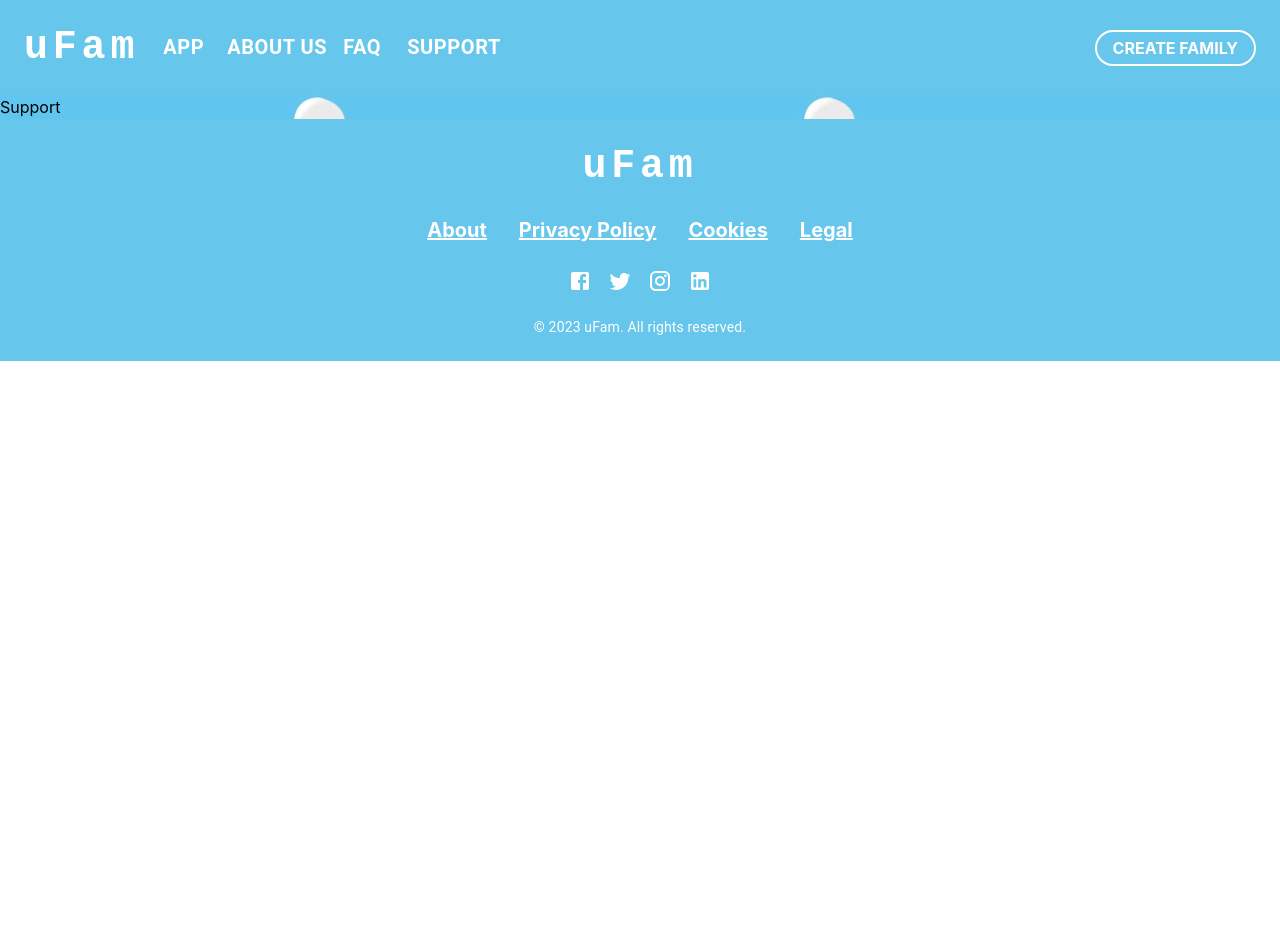
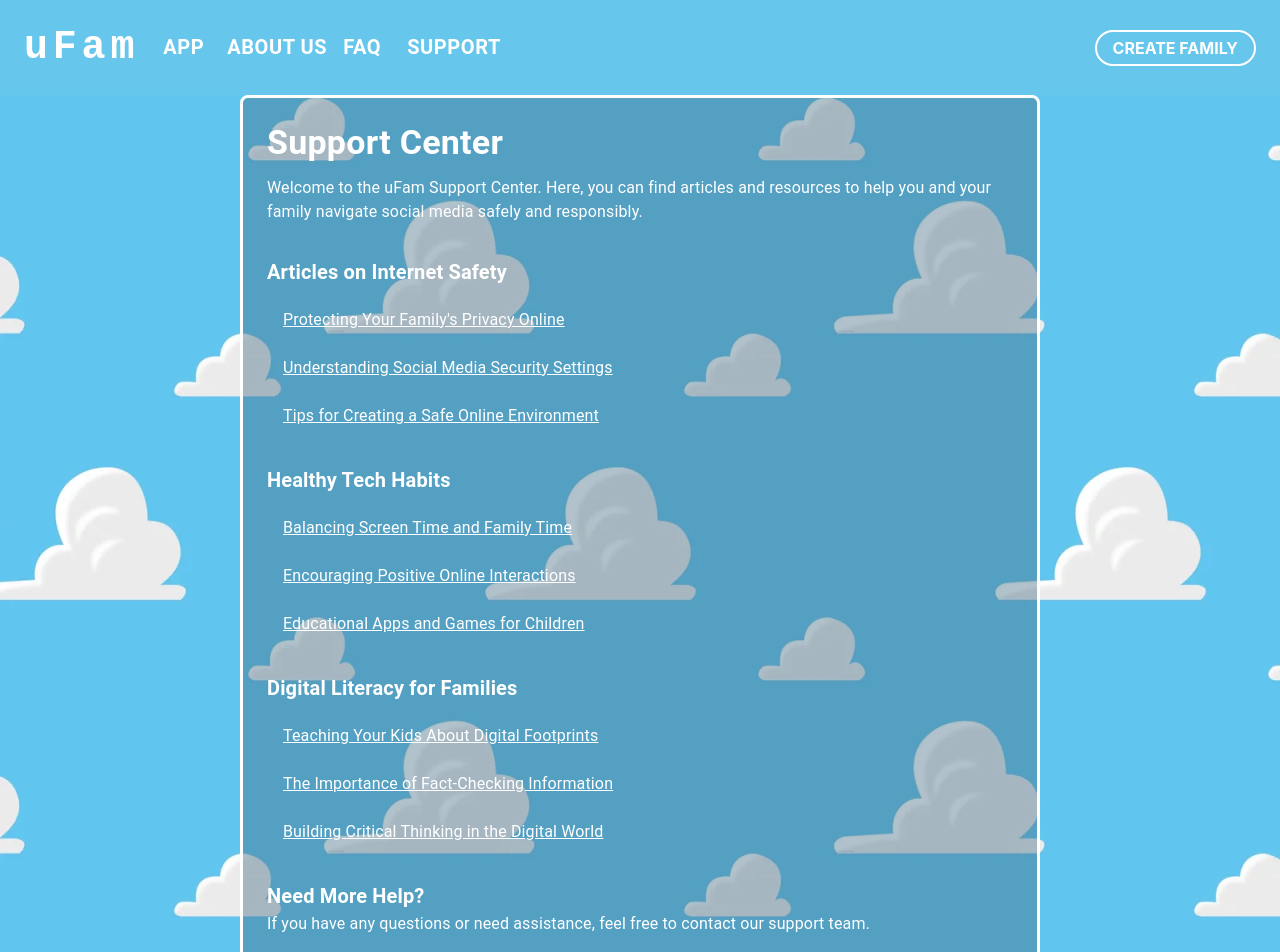
Before and after one commit to Famblablap/uFam_front, a React (Vite) app: page /support in a window 1280 px wide. Shown: the top 952 px of the page. Before the commit the page ends 800 px from the top, so only its background shows below. Built offline with nearby package versions, Linux system fonts and the light colour scheme.

Commit message:
landing ok

```diff
--- a/src/Components/ContactForm/ContactForm.jsx
+++ b/src/Components/ContactForm/ContactForm.jsx
@@ -8,6 +8,7 @@ import {
   Alert,
 } from "@mui/material";
 import axios from "axios";
+import { NavLink } from "react-router-dom";
 
 function ContactForm() {
   const [formData, setFormData] = useState({
@@ -127,6 +128,8 @@ function ContactForm() {
         sx={{ backgroundColor: "white" }}
       />
       <Button
+        component={NavLink}
+        to="/contact"
         type="submit"
         variant="contained"
         sx={{ mt: 2, backgroundColor: "#403f65" }}
--- /dev/null
+++ b/src/Pages/LandingPage/Contact.jsx
@@ -0,0 +1,45 @@
+import React from "react";
+import { Box, Typography, Paper } from "@mui/material";
+
+function Contact() {
+  return (
+    <Box
+      sx={{
+        display: "flex",
+        justifyContent: "center",
+        alignItems: "center",
+        minHeight: "80vh",
+        p: 3,
+      }}
+    >
+      <Paper
+        elevation={3}
+        sx={{
+          p: 4,
+          display: "flex",
+          flexDirection: "column",
+          justifyContent: "center",
+          alignItems: "center",
+          minHeight: "40vh",
+          borderRadius: 2,
+          backgroundColor: "#f5f5f5", // or theme.palette.background.paper for theme consistency
+        }}
+      >
+        <Typography
+          variant="h4"
+          component="h1"
+          gutterBottom
+          align="center"
+          sx={{ fontWeight: "bold" }}
+        >
+          Thanks for getting in touch with us!
+        </Typography>
+        <Typography variant="h6" align="center" sx={{ mt: 2 }}>
+          We'll get back to you soon. Have a great day!
+        </Typography>
+      </Paper>
+    </Box>
+  );
+}
+
+export default Contact;
--- a/src/Pages/LandingPage/Home.jsx
+++ b/src/Pages/LandingPage/Home.jsx
@@ -87,7 +87,7 @@ function Home() {
               </p>
               <IconButton
                 component={NavLink}
-                to="/signup"
+                to="/login"
                 sx={{
                   display: "inline-flex",
                   alignItems: "center",
@@ -165,7 +165,7 @@ function Home() {
               zIndex: 2,
             }}
           >
-            <Typography variant="h4" component="h2" gutterBottom>
+            <Typography variant="h5" component="h3" gutterBottom fontWeight={"bold"}>
               This is uFam!
             </Typography>
             <Typography variant="body1">
--- a/src/Pages/LandingPage/Support.jsx
+++ b/src/Pages/LandingPage/Support.jsx
@@ -1,9 +1,118 @@
-import React from 'react'
+import {
+  Box,
+  Typography,
+  List,
+  ListItem,
+  ListItemText,
+  Link,
+} from "@mui/material";
 
 function Support() {
   return (
-    <div>Support</div>
-  )
+    <Box
+      sx={{
+        display: "flex",
+        flexDirection: "column",
+        minHeight: "60vh",
+        bgcolor: "rgba(64, 103, 129, 0.40)",
+        borderRadius: 2,
+        border: "3px solid",
+        borderColor: "white",
+        color: "white",
+        p: 3,
+        m: 2,
+        maxWidth: "800px",
+        margin: "0 auto",
+        boxSizing: "border-box",
+      }}
+    >
+      <Typography variant="h4" gutterBottom fontWeight={"bold"}>
+        Support Center
+      </Typography>
+      <Typography variant="body1" sx={{ mb: "1rem" }}>
+        Welcome to the uFam Support Center. Here, you can find articles and
+        resources to help you and your family navigate social media safely and
+        responsibly.
+      </Typography>
+
+      <Typography variant="h6" fontWeight={"bold"} sx={{ mt: "1rem" }}>
+        Articles on Internet Safety
+      </Typography>
+      <List>
+        <ListItem>
+          <Link href="#privacy" color="inherit">
+            <ListItemText primary="Protecting Your Family's Privacy Online" />
+          </Link>
+        </ListItem>
+        <ListItem>
+          <Link href="#security-settings" color="inherit">
+            <ListItemText primary="Understanding Social Media Security Settings" />
+          </Link>
+        </ListItem>
+        <ListItem>
+          <Link href="#safe-environment" color="inherit">
+            <ListItemText primary="Tips for Creating a Safe Online Environment" />
+          </Link>
+        </ListItem>
+      </List>
+
+      <Typography variant="h6" fontWeight={"bold"} sx={{ mt: "1rem" }}>
+        Healthy Tech Habits
+      </Typography>
+      <List>
+        <ListItem>
+          <Link href="#screen-time" color="inherit">
+            <ListItemText primary="Balancing Screen Time and Family Time" />
+          </Link>
+        </ListItem>
+        <ListItem>
+          <Link href="#positive-interactions" color="inherit">
+            <ListItemText primary="Encouraging Positive Online Interactions" />
+          </Link>
+        </ListItem>
+        <ListItem>
+          <Link href="#educational-apps" color="inherit">
+            <ListItemText primary="Educational Apps and Games for Children" />
+          </Link>
+        </ListItem>
+      </List>
+
+      <Typography variant="h6" fontWeight={"bold"} sx={{ mt: "1rem" }}>
+        Digital Literacy for Families
+      </Typography>
+      <List>
+        <ListItem>
+          <Link href="#digital-footprints" color="inherit">
+            <ListItemText primary="Teaching Your Kids About Digital Footprints" />
+          </Link>
+        </ListItem>
+        <ListItem>
+          <Link href="#fact-checking" color="inherit">
+            <ListItemText primary="The Importance of Fact-Checking Information" />
+          </Link>
+        </ListItem>
+        <ListItem>
+          <Link href="#critical-thinking" color="inherit">
+            <ListItemText primary="Building Critical Thinking in the Digital World" />
+          </Link>
+        </ListItem>
+      </List>
+
+      <Typography variant="h6" fontWeight={"bold"} sx={{ mt: "1rem" }}>
+        Need More Help?
+      </Typography>
+      <Typography variant="body1">
+        If you have any questions or need assistance, feel free to contact our
+        support team.
+      </Typography>
+      <Box sx={{ mt: "1rem" }}>
+        {/* Replace with your actual link to the contact page or support email */}
+        <Link href="/contact" variant="body1" fontWeight={"bold"}>
+          Contact Support
+        </Link>
+      </Box>
+    </Box>
+  );
 }
 
 export default Support
--- a/src/Routes/index.jsx
+++ b/src/Routes/index.jsx
@@ -19,6 +19,7 @@ import Decalogue from "../Pages/App/Decalogue";
 import Settings from "../Pages/App/Settings";
 import Create from "../Pages/App/Create";
 import Support from "../Pages/LandingPage/Support";
+import Contact from "../Pages/LandingPage/Contact";
 const router = createBrowserRouter([
   {
     path: "/",
@@ -51,6 +52,10 @@ const router = createBrowserRouter([
       {
         path: "/support",
         element: <Support />,
+      },
+      {
+        path: "/contact",
+        element: <Contact />,
       },
     ],
   },
```
